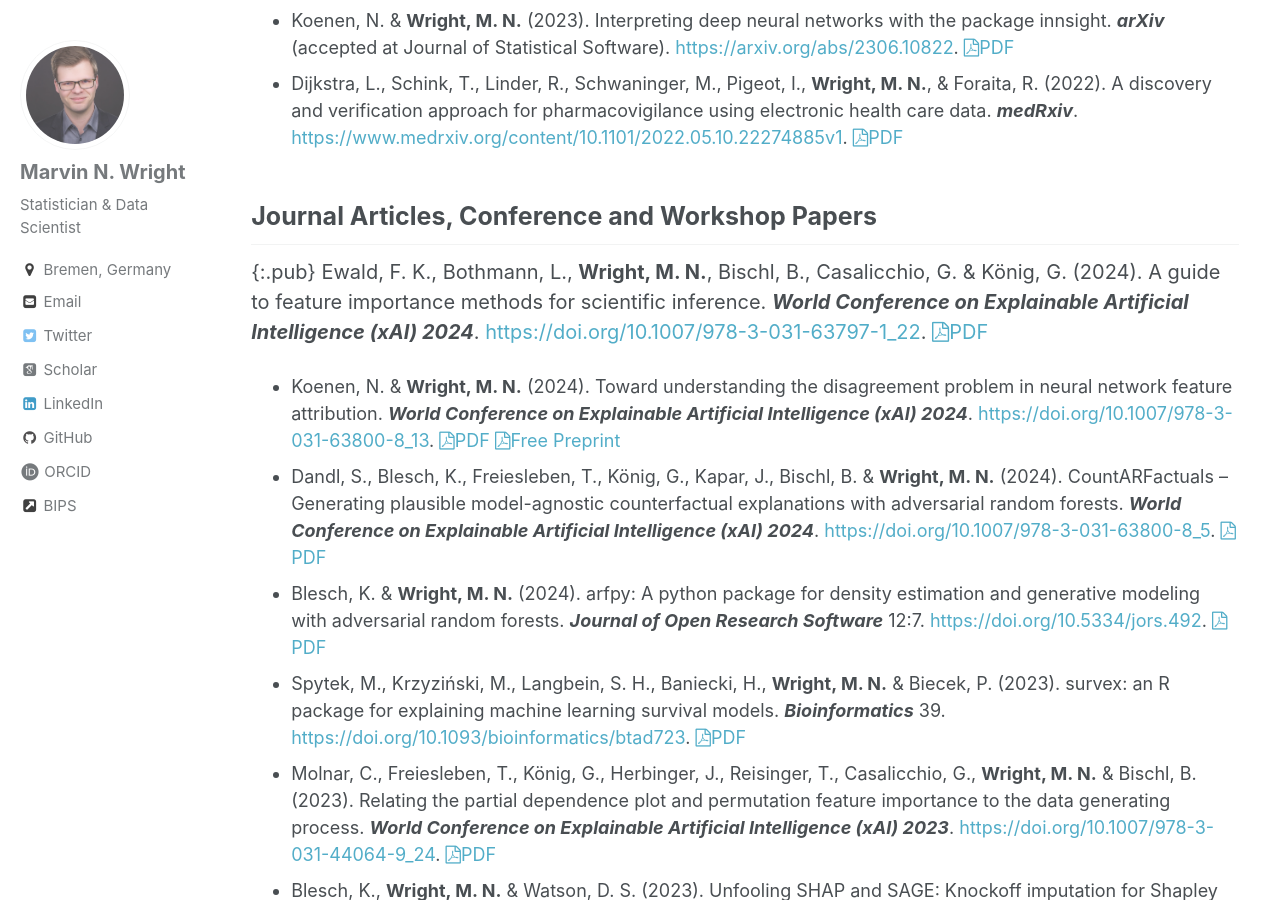
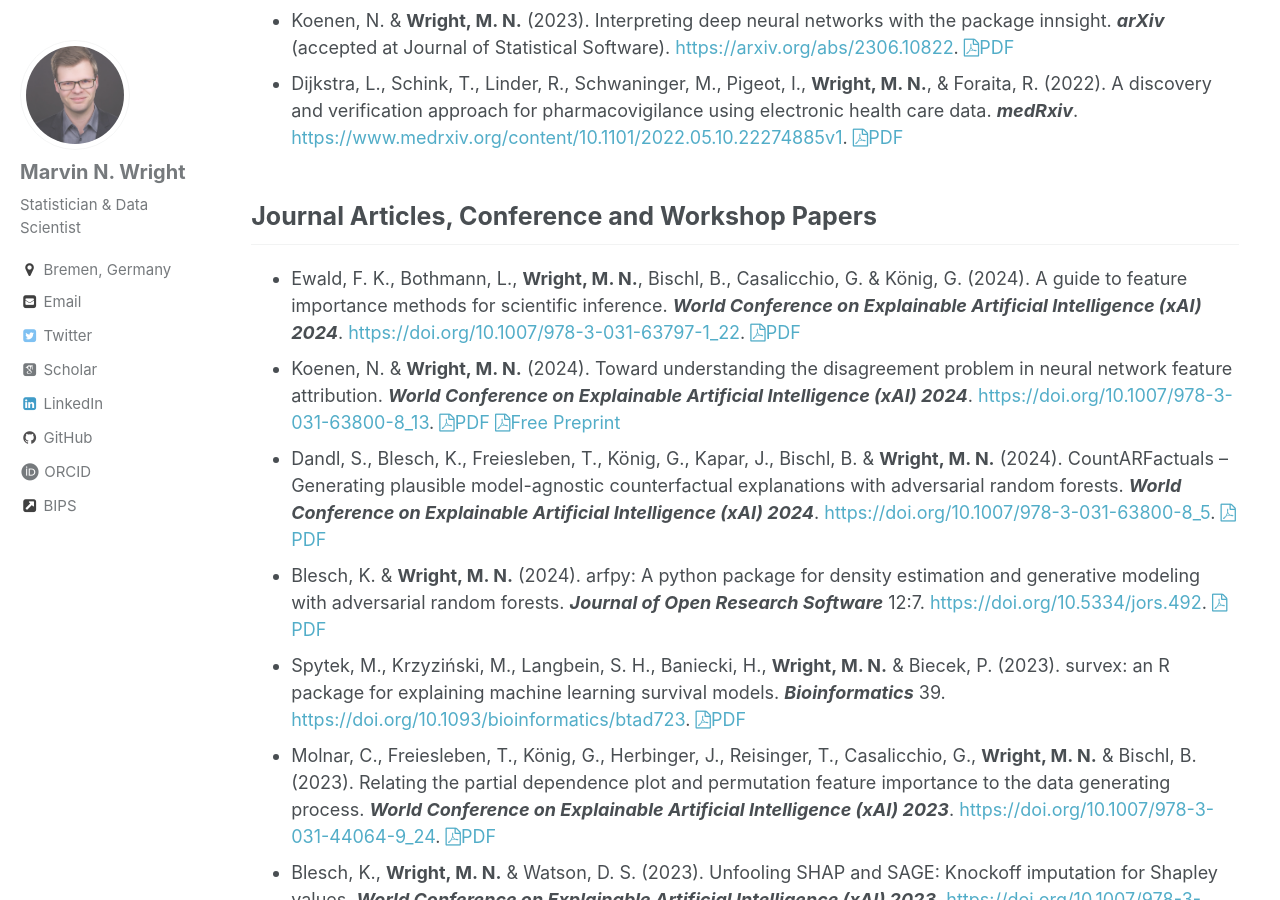
Before and after one commit to mnwright/mnwright.github.io, a Jekyll site: the page built from _pages/publications.md, in a window 1280 px wide and 900 px high, scrolled down 503 px. Built offline with Jekyll 4.4.1, drawn with Linux system fonts in a browser that asks for light colours; some web fonts are replaced.

Commit message:
missing *

```diff
--- a/_pages/publications.md
+++ b/_pages/publications.md
@@ -14,7 +14,7 @@ Most papers are freely available (<i class="fa fa-file-pdf-o"></i>PDF links). Ju
 * {:.pub} Dijkstra, L., Schink, T., Linder, R., Schwaninger, M., Pigeot, I., **Wright, M. N.**, & Foraita, R. (2022). A discovery and verification approach for pharmacovigilance using electronic health care data. ***medRxiv***. <https://www.medrxiv.org/content/10.1101/2022.05.10.22274885v1>. <a href="https://www.medrxiv.org/content/10.1101/2022.05.10.22274885v1.full.pdf"><i class="fa fa-file-pdf-o"></i>PDF</a>
 
 ## Journal Articles, Conference and Workshop Papers
- {:.pub} Ewald, F. K., Bothmann, L., **Wright, M. N.**, Bischl, B., Casalicchio, G. & König, G. (2024). A guide to feature importance methods for scientific inference. ***World Conference on Explainable Artificial Intelligence (xAI) 2024***. <https://doi.org/10.1007/978-3-031-63797-1_22>. <a href="https://link.springer.com/content/pdf/10.1007/978-3-031-63797-1_22.pdf"><i class="fa fa-file-pdf-o"></i>PDF</a>
+ * {:.pub} Ewald, F. K., Bothmann, L., **Wright, M. N.**, Bischl, B., Casalicchio, G. & König, G. (2024). A guide to feature importance methods for scientific inference. ***World Conference on Explainable Artificial Intelligence (xAI) 2024***. <https://doi.org/10.1007/978-3-031-63797-1_22>. <a href="https://link.springer.com/content/pdf/10.1007/978-3-031-63797-1_22.pdf"><i class="fa fa-file-pdf-o"></i>PDF</a>
 * {:.pub} Koenen, N. & **Wright, M. N.** (2024). Toward understanding the disagreement problem in neural network feature attribution. ***World Conference on Explainable Artificial Intelligence (xAI) 2024***. <https://doi.org/10.1007/978-3-031-63800-8_13>. <a href="https://link.springer.com/content/pdf/10.1007/978-3-031-63800-8_13.pdf"><i class="fa fa-file-pdf-o"></i>PDF</a> <a href="https://arxiv.org/pdf/2404.11330"><i class="fa fa-file-pdf-o"></i>Free Preprint</a>
 * {:.pub} Dandl, S., Blesch, K., Freiesleben, T., König, G., Kapar, J., Bischl, B. & **Wright, M. N.** (2024). CountARFactuals -- Generating plausible model-agnostic counterfactual explanations with adversarial random forests. ***World Conference on Explainable Artificial Intelligence (xAI) 2024***. <https://doi.org/10.1007/978-3-031-63800-8_5>. <a href="https://link.springer.com/content/pdf/10.1007/978-3-031-63800-8_5.pdf"><i class="fa fa-file-pdf-o"></i>PDF</a>
 * {:.pub} Blesch, K. & **Wright, M. N.** (2024). arfpy: A python package for density estimation and generative modeling with adversarial random forests. ***Journal of Open Research Software*** 12:7. <https://doi.org/10.5334/jors.492>. <a href="https://openresearchsoftware.metajnl.com/articles/492/files/663239421a429.pdf"><i class="fa fa-file-pdf-o"></i>PDF</a>
```
